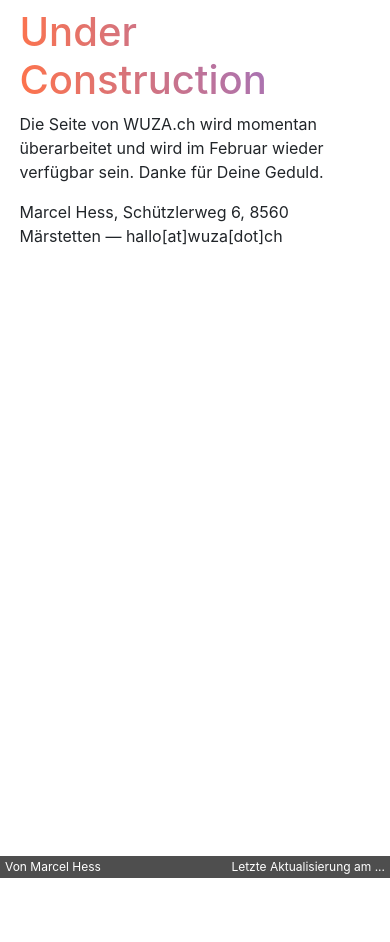
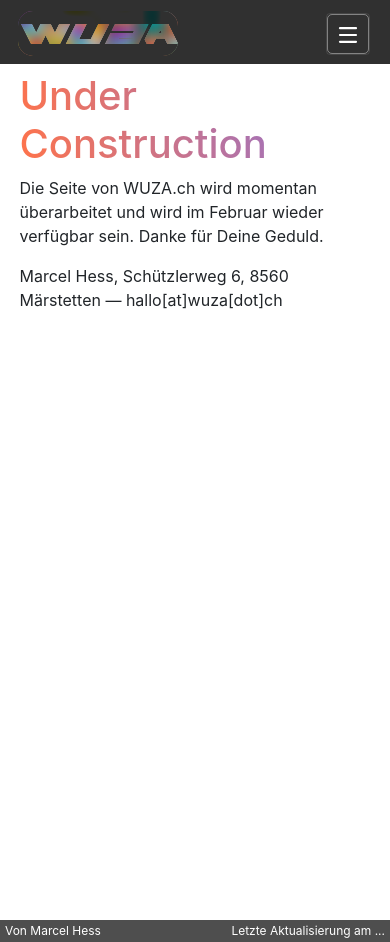
Before and after one commit to just-me-/wuza-web, an Angular app: page / in a window 390 px wide. Before the commit the page ends 878 px from the top, so only its background shows below. Built offline with nearby package versions, Linux system fonts and the light colour scheme.

Commit message:
Restored basic menu function

```diff
--- a/angular.json
+++ b/angular.json
@@ -33,9 +33,12 @@
             "styles": [
               "node_modules/normalize.css/normalize.css",
               "node_modules/bootstrap/dist/css/bootstrap.min.css",
-              "src/styles.scss"
+              "src/wuza.scss"
             ],
-            "scripts": []
+            "scripts": [
+              "node_modules/jquery/dist/jquery.min.js",
+              "node_modules/bootstrap/dist/js/bootstrap.min.js"
+            ]
           },
           "configurations": {
             "production": {
--- a/package.json
+++ b/package.json
@@ -20,6 +20,7 @@
     "@angular/platform-browser-dynamic": "~11.1.1",
     "@angular/router": "~11.1.1",
     "bootstrap": "^4.6.0",
+    "jquery": "^3.5.1",
     "normalize.css": "^8.0.1",
     "rxjs": "~6.6.0",
     "tslib": "^2.0.0",
--- a/src/app/app.component.html
+++ b/src/app/app.component.html
@@ -1,4 +1,4 @@
-<!--<menu></menu>-->
+<app-menu></app-menu>
 
 <div class="main">
 
--- a/src/app/menu/menu.component.html
+++ b/src/app/menu/menu.component.html
@@ -1,18 +1,17 @@
-<nav class="navbar navbar-inverse noselect">
-  <div class="navbar-header">
+<nav class="navbar noselect navbar-expand-md navbar-dark">
+
+  <a class="navbar-brand no-padding no-margin">
+    <div class="animated-logo">
+        <div class="logo-text">Wuza</div>
+    </div>
+  </a>
+
   <button type="button"
-      class="navbar-toggle collapsed"
-      data-toggle="collapse"
-      data-target="#navbar"
-      aria-expanded="false"
-      aria-controls="navbar"
+    class="navbar-toggler collapsed"
+    data-toggle="collapse" data-target="#navbar"
+    aria-expanded="false" aria-controls="navbar"
   >
     <span class="sr-only">Navigation</span>
-      <!--
-      <span class="icon-bar"></span>
-      <span class="icon-bar"></span>
-      <span class="icon-bar"></span>
-      -->
     <div id="menu-border">
       <svg class="ham hamRotate" viewBox="0 0 100 100" width="40" height="40" onclick="">
         <path class="line top" d="m 30,33 h 40 c 3.722839,0 7.5,3.126468 7.5,8.578427 0,5.451959 -2.727029,8.421573 -7.5,8.421573 h -20" />
@@ -21,19 +20,13 @@
       </svg>
     </div>
   </button>
-    <a class="navbar-brand no-padding no-margin">
-      <div class="animated-logo">
-          <div class="logo-text">Wuza</div>
-      </div>
-    </a>
-  </div>
 
   <div id="navbar" class="collapse navbar-collapse">
       <ul class="nav navbar-nav">
-        <li class="todoAktiveKlasse">
-          <a>
-            <span class="material-icons md-14 middle hidden-sm">IconFallsVorhanden</span>
-            <span class="menu_titel middle">TitleFallsVorhanden</span>
+        <li class="nav-item activeTODO">
+          <a class="nav-link">
+            <span class="material-icons md-14 middle hidden-sm">*</span>
+            <span class="menu_titel middle">Home</span>
           </a>
         </li>
       </ul>
--- a/src/styles.scss
+++ b/src/wuza.scss
@@ -597,7 +597,7 @@
 }
 
 /* menu */
-.navbar-inverse {
+.navbar-dark {
     background: rgba(red($nav-bg-color-to), green($nav-bg-color-to), blue($nav-bg-color-to), $nav-bg-alpha);
     background: -moz-linear-gradient(
                     rgba(red($nav-bg-color-from), green($nav-bg-color-from), blue($nav-bg-color-from), $nav-bg-alpha),
@@ -652,7 +652,7 @@
 }
 
 /* fancy menu icon */
-.navbar-toggle {
+.navbar-toggler {
     margin: 4px 4px 0 0;
     padding: 0;
     #menu-border {
@@ -699,15 +699,15 @@
         }
     }
 }
-/* TODO fancy wuza logo */
-// $font-face {
-//     font-family: 'WUZAfont';
-//     src: url('assets/fonts/rawhide_raw_2012.eot') format('eot'), /* IE9 Compat Modes */
-//     url('assets/fonts/rawhide_raw_2012.woff') format('woff'), /* Modern Browsers */
-//     url('assets/fonts/rawhide_raw_2012.ttf')  format('truetype'); /* Safari, Android, iOS */
-//     font-weight: normal;
-//     font-style: normal;
-// }
+/* fancy wuza logo */
+@font-face {
+    font-family: 'WUZAfont';
+    src: url('assets/fonts/rawhide_raw_2012.eot') format('eot'), /* IE9 Compat Modes */
+    url('assets/fonts/rawhide_raw_2012.woff') format('woff'), /* Modern Browsers */
+    url('assets/fonts/rawhide_raw_2012.ttf') format('truetype'); /* Safari, Android, iOS */
+    font-weight: normal;
+    font-style: normal;
+}
 
 .animated-logo {
     position: relative;
@@ -853,7 +853,7 @@
     padding: 0 0 0;
 }
 
-body, .navbar-inverse {
+body, .navbar-dark {
     margin-left: auto;
     margin-right: auto;
     margin-bottom: 0;
@@ -886,7 +886,7 @@
         background-color: #fff;
         background-image: none;
     }
-    .navbar-inverse {
+    .navbar-dark {
         border-radius: 0;
     }
     .container {
```
Also changed, not shown: 1 other file (tests, documents, lock files or other folders). Lines whose indentation alone changed are shown as unchanged.
